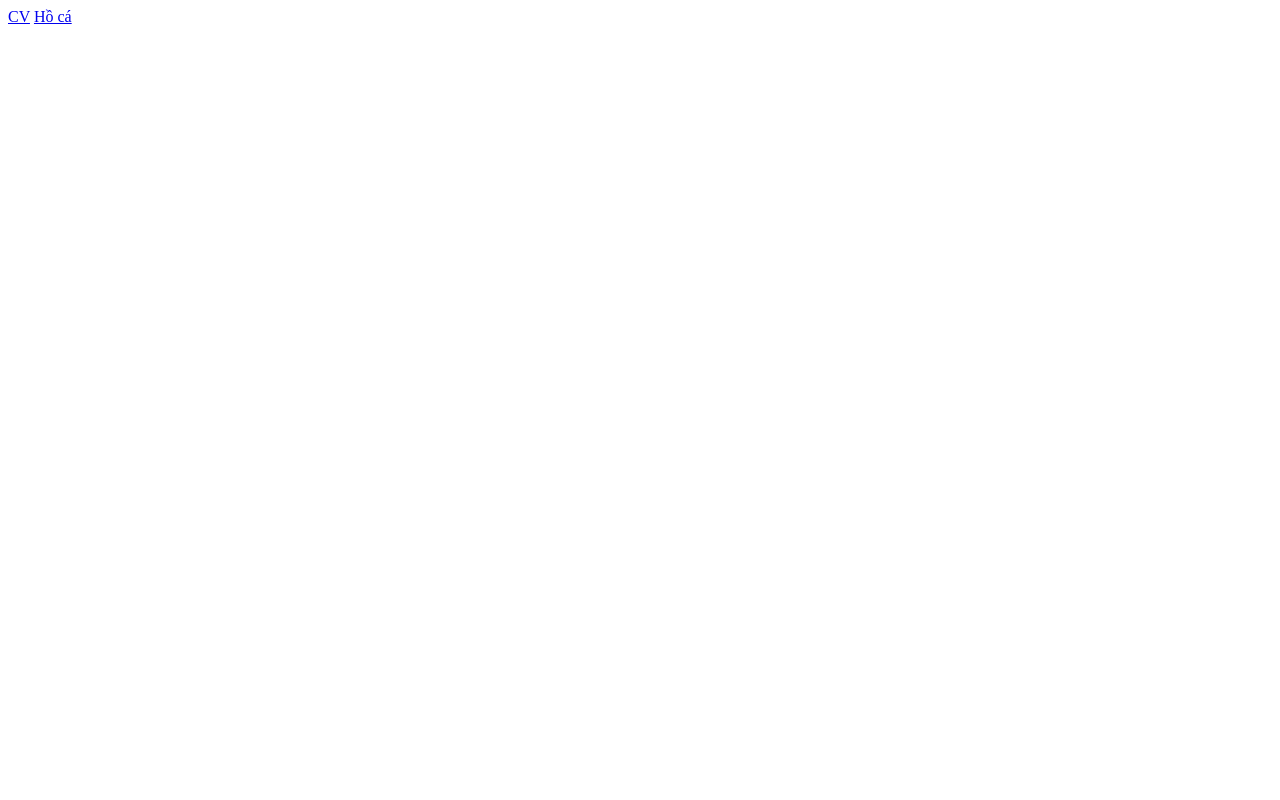
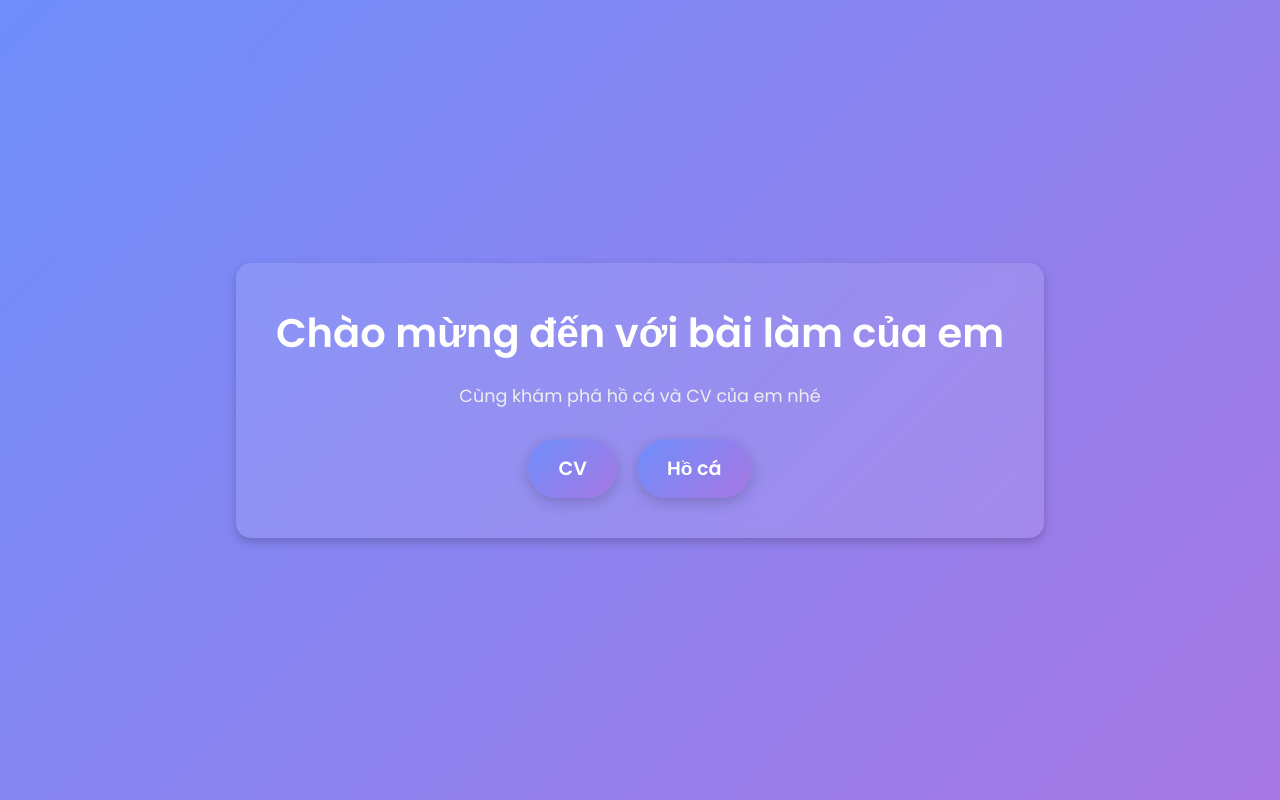
Before and after one commit to anngay3bua/demo, a plain HTML site: page index.html in a window 1280 px wide. Drawn offline with Linux system fonts and the light colour scheme.

Commit message:
Ho ca va CV

```diff
--- a/index.html
+++ b/index.html
@@ -4,10 +4,82 @@
     <meta charset="UTF-8">
     <meta http-equiv="X-UA-Compatible" content="ie=edge">
     <meta name="viewport" content="width=device-width, initial-scale=1.0">
-    <title>Document</title>
+    <title>Portfolio Links</title>
+    <link rel="preconnect" href="https://fonts.googleapis.com">
+    <link rel="preconnect" href="https://fonts.gstatic.com" crossorigin>
+    <link href="https://fonts.googleapis.com/css2?family=Poppins:wght@300;400;600&display=swap" rel="stylesheet">
+    <style>
+        /* Reset CSS */
+        * {
+            margin: 0;
+            padding: 0;
+            box-sizing: border-box;
+        }
+
+        body {
+            display: flex;
+            align-items: center;
+            justify-content: center;
+            height: 100vh;
+            background: linear-gradient(135deg, #6e8efb, #a777e3);
+            font-family: 'Poppins', sans-serif;
+            color: #fff;
+        }
+
+        .container {
+            text-align: center;
+            background: rgba(255, 255, 255, 0.1);
+            padding: 40px;
+            border-radius: 15px;
+            box-shadow: 0px 4px 10px rgba(0, 0, 0, 0.2);
+            backdrop-filter: blur(10px);
+        }
+
+        h1 {
+            font-size: 2.5rem;
+            margin-bottom: 20px;
+            color: #fff;
+        }
+
+        p {
+            margin-bottom: 30px;
+            font-size: 1.1rem;
+            color: #eee;
+        }
+
+        .links {
+            display: flex;
+            gap: 20px;
+            justify-content: center;
+        }
+
+        .link-button {
+            text-decoration: none;
+            color: #fff;
+            font-weight: 600;
+            font-size: 1.2rem;
+            padding: 15px 30px;
+            border-radius: 50px;
+            background: linear-gradient(135deg, #6e8efb, #a777e3);
+            transition: all 0.3s ease;
+            box-shadow: 0 4px 15px rgba(0, 0, 0, 0.2);
+        }
+
+        .link-button:hover {
+            transform: scale(1.1);
+            background: linear-gradient(135deg, #a777e3, #6e8efb);
+            box-shadow: 0 6px 20px rgba(0, 0, 0, 0.3);
+        }
+    </style>
 </head>
 <body>
-    <a href="cv/cv.html">CV</a>
-    <a href="fishbond/hc.html">Hồ cá</a>
+    <div class="container">
+        <h1>Chào mừng đến với bài làm của em </h1>
+        <p>Cùng khám phá hồ cá và CV của em nhé</p>
+        <div class="links">
+            <a href="cv/cv.html" class="link-button">CV</a>
+            <a href="fishbond/hc.html" class="link-button">Hồ cá</a>
+        </div>
+    </div>
 </body>
 </html>
```
